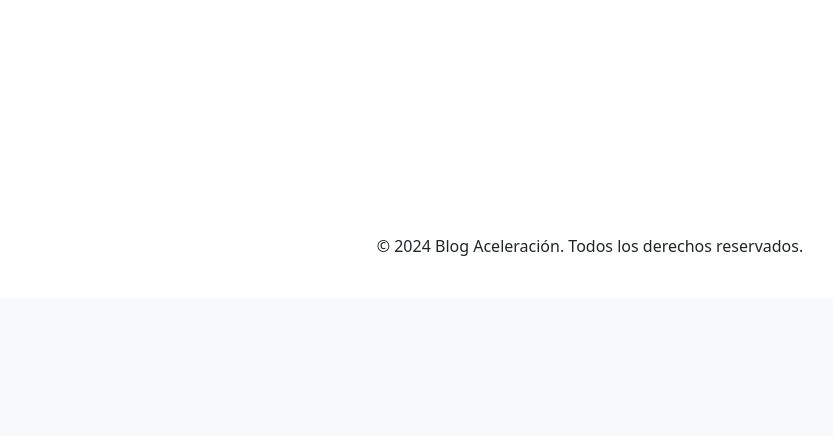
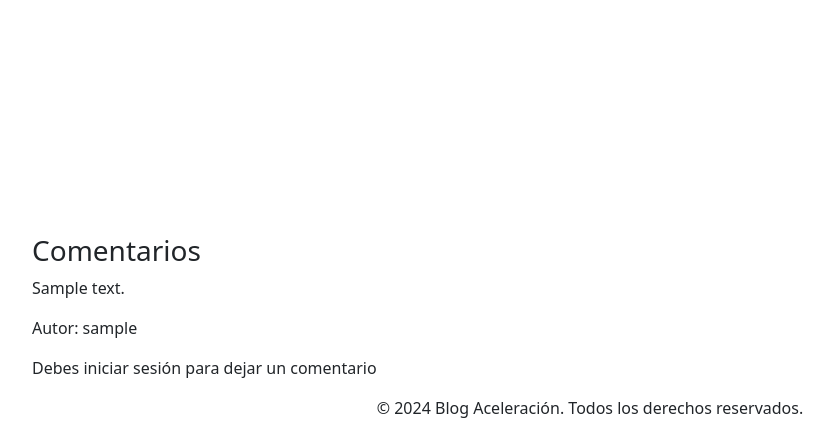
Before and after one commit to marcelonj/aceleracion_python_c6, a Django app: the page made by blog/app_blog/forms/comment_form.py in a window 1280 px wide. Shown: the part 502-938 px from the top of the page, without its empty margins (50-883 px from the left). Before the commit the page ends 800 px from the top, so only its background shows below. Run offline with Django 5.2, Linux system fonts and the light colour scheme; tables that the repository leaves empty hold one stand-in row (Sample ...); some libraries are stand-ins or nearby versions.

Commit message:
Se agregaron comentarios

```diff
--- a/blog/app_blog/forms/__init__.py
+++ b/blog/app_blog/forms/__init__.py
@@ -1 +1,2 @@
 from .nuevo_post_form import NuevoPostForm
+from .comment_form import CommentForm
--- /dev/null
+++ b/blog/app_blog/forms/comment_form.py
@@ -0,0 +1,16 @@
+from ..models import Comment
+from django import forms
+from tinymce.widgets import TinyMCE
+
+class CommentForm(forms.ModelForm):
+    class Meta():
+        model = Comment
+        fields = [
+            "contenido",
+        ]
+        labels = {
+            "contenido": "Deja tu comentario",
+        }
+        widgets = {
+            "contenido": TinyMCE(),
+        }
--- a/blog/app_blog/models/comment_model.py
+++ b/blog/app_blog/models/comment_model.py
@@ -7,7 +7,7 @@ class Comment(models.Model):
     autor = models.ForeignKey(CustomUser, on_delete=models.CASCADE)
     contenido = models.TextField()
     creacion = models.DateTimeField(auto_now_add=True)
-    actualizacion = models.DateTimeField(auto_created=True)
+    actualizacion = models.DateTimeField(auto_now_add=True)
     articulo = models.ForeignKey(Post, on_delete=models.CASCADE, null=True)
     contador_likes = models.IntegerField(default=0)
 
--- a/blog/app_blog/templates/blog/view_post.html
+++ b/blog/app_blog/templates/blog/view_post.html
@@ -8,4 +8,26 @@
         </article>
         <h2 class="fs-5">Autor: {{post.autor.user}}</h2>
     </main>
+    <h3>Comentarios</h3>
+    <div class="comentarios">
+        {% for comentario in comentarios %}
+            <div>
+                <p>{{comentario.contenido|safe}}</p>
+                <p>Autor: {{comentario.autor.user}}</p>
+            </div>
+            {% empty %}
+            <p>Todavía no hay comentarios</p>
+        {% endfor %}
+    </div>
+    {% if request.user.is_authenticated %}
+        <form method="post" enctype="multipart/form-data" class="">
+            {% csrf_token %} {{ form.as_p }}
+            <button type="submit" class="btn btn-success">{{ submit }}</button>
+        </form>
+        {% else %}
+        <p>Debes iniciar sesión para dejar un comentario</p>
+    {% endif %}
+
+
+
 {% endblock %}
--- a/blog/app_blog/views.py
+++ b/blog/app_blog/views.py
@@ -1,7 +1,7 @@
 from django.shortcuts import render, redirect
-from .models import Post, CustomUser
+from .models import Post, CustomUser, Comment
 from django.contrib.auth.decorators import login_required
-from .forms import NuevoPostForm
+from .forms import NuevoPostForm, CommentForm
 
 # Dependencias para iniciar y cerrar sesión
 from django.http import HttpResponseRedirect
@@ -92,7 +92,23 @@ def create_post(request):
     return render(request, "blog/create_form.html", context)
 
 def view_post(request, post_slug):
+    post = Post.objects.get(slug=post_slug)
+    if request.method == "POST":
+        form = CommentForm(request.POST, request.FILES)
+        if form.is_valid():
+            comment = form.save(commit=False)
+            comment.autor = CustomUser.objects.get(user=request.user)
+            comment.articulo = post
+            comment.save()
+            return redirect("home")
+    else:  # Método GET
+        form = CommentForm()
+    comentarios = Comment.objects.filter(articulo=post)
+
     context = {
-        "post": Post.objects.get(slug=post_slug),
+        "post": post,
+        "form": form,
+        "comentarios": comentarios,
+        "submit": "Publicar comentario",
     }
     return render(request, "blog/view_post.html", context=context)
--- a/blog/blog/settings.py
+++ b/blog/blog/settings.py
@@ -155,17 +155,17 @@ TINYMCE_DEFAULT_CONFIG = {
             table code lists fullscreen  insertdatetime  nonbreaking
             directionality searchreplace wordcount visualblocks
             visualchars code fullscreen autolink lists  charmap
-            anchor pagebreak
+            anchor pagebreak emoticons
             """,
     "toolbar1": """
             fullscreen preview bold italic underline | blocks | fontsizeselect
             fontselect  | forecolor backcolor | alignleft alignright |
             aligncenter alignjustify | indent outdent | bullist numlist table |
-            | link image media | codesample
+            | link image media
             """,
     "toolbar2": """
             visualblocks visualchars |
-            charmap hr pagebreak nonbreaking anchor |  code |
+            charmap hr pagebreak nonbreaking anchor | codesample emoticons | code |
             formatselect fontselect fontsizeselect
             """,
     "fontsize_formats": "8pt 10pt 12pt 14pt 18pt 24pt 36pt",
```
Also changed, not shown: blog/app_blog/migrations/0010_alter_comment_actualizacion.py (added).
